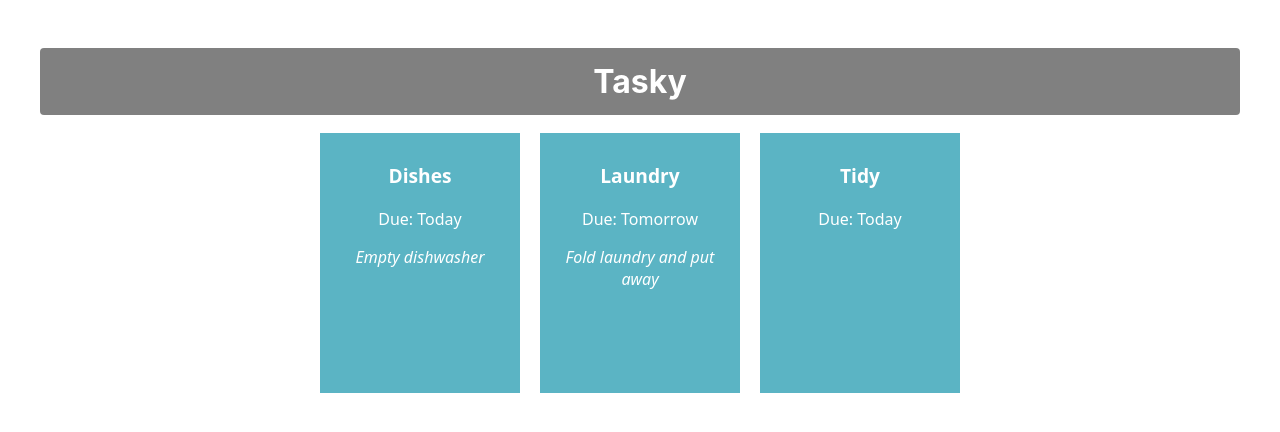
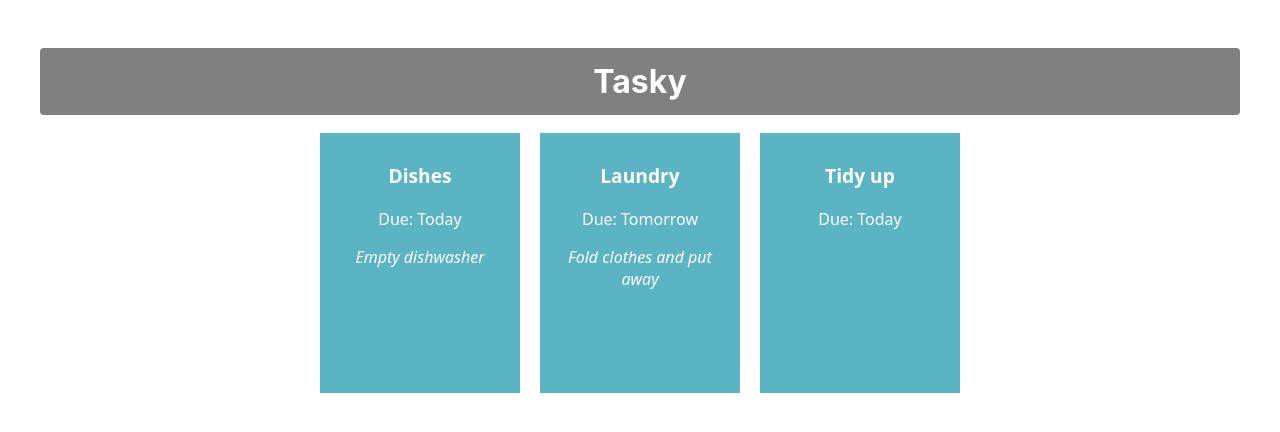
Before and after one commit to zft666zft/zft, a React (Create React App) app in the folder tasky/: page / in a window 1280 px wide. Shown: the top 432 px of the page. Built offline with nearby package versions, Linux system fonts and the light colour scheme.

Commit message:
Added task state

```diff
--- a/tasky/src/App.js
+++ b/tasky/src/App.js
@@ -1,18 +1,34 @@
 import logo from './logo.svg';
 import './App.css';
 import Task from './components/Task';
+import React, { useState } from 'react';
 
 function App() {
+  const [ taskState, setTaskState ] = useState({
+    tasks: [
+      { title:"Dishes", description: "Empty dishwasher", deadline: "Today" },
+      { title: "Laundry", description: "Fold clothes and put away", deadline: "Tomorrow" },
+      { title: "Tidy up", deadline: "Today" }
+    ]
+  });
+  // return (
+  //   <div className="container">
+  //     <h1>Tasky</h1>
+  //     <Task title="Dishes" deadline="Today" description="Empty dishwasher">
+
+  //     </Task>
+  //     <Task title="Laundry" deadline="Tomorrow" description="Fold laundry and put away">
+
+  //       </Task>
+  //     <Task title="Tidy" deadline="Today"/>
+  //   </div>
+  // );
   return (
     <div className="container">
       <h1>Tasky</h1>
-      <Task title="Dishes" deadline="Today" description="Empty dishwasher">
-
-      </Task>
-      <Task title="Laundry" deadline="Tomorrow" description="Fold laundry and put away">
-
-        </Task>
-      <Task title="Tidy" deadline="Today"/>
+      <Task title={taskState.tasks[0].title} deadline={taskState.tasks[0].deadline} description={taskState.tasks[0].description} />
+      <Task title={taskState.tasks[1].title} deadline={taskState.tasks[1].deadline} description={taskState.tasks[1].description} />
+      <Task title={taskState.tasks[2].title} deadline={taskState.tasks[2].deadline} description={taskState.tasks[2].description} />
     </div>
   );
 }
```
